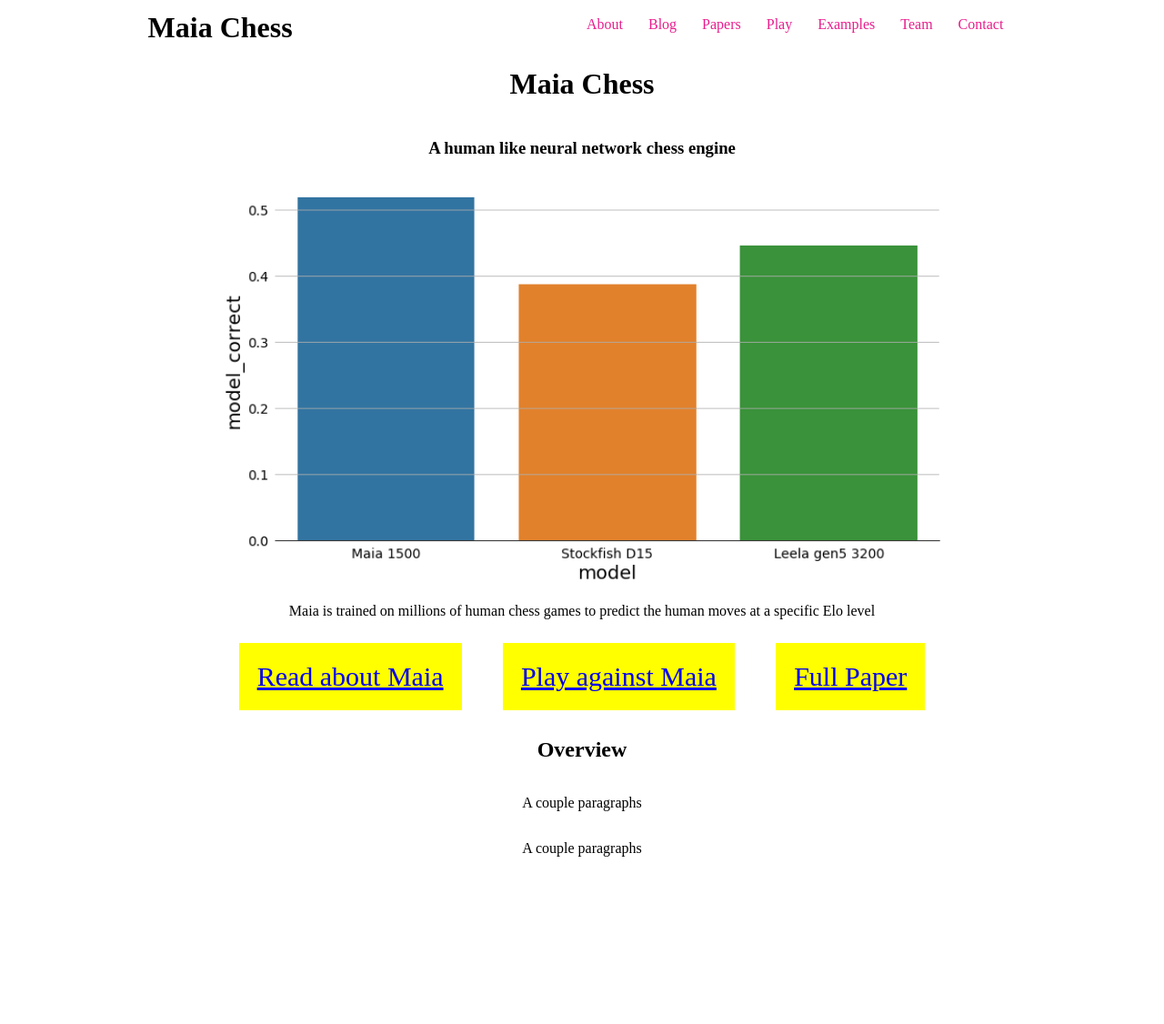
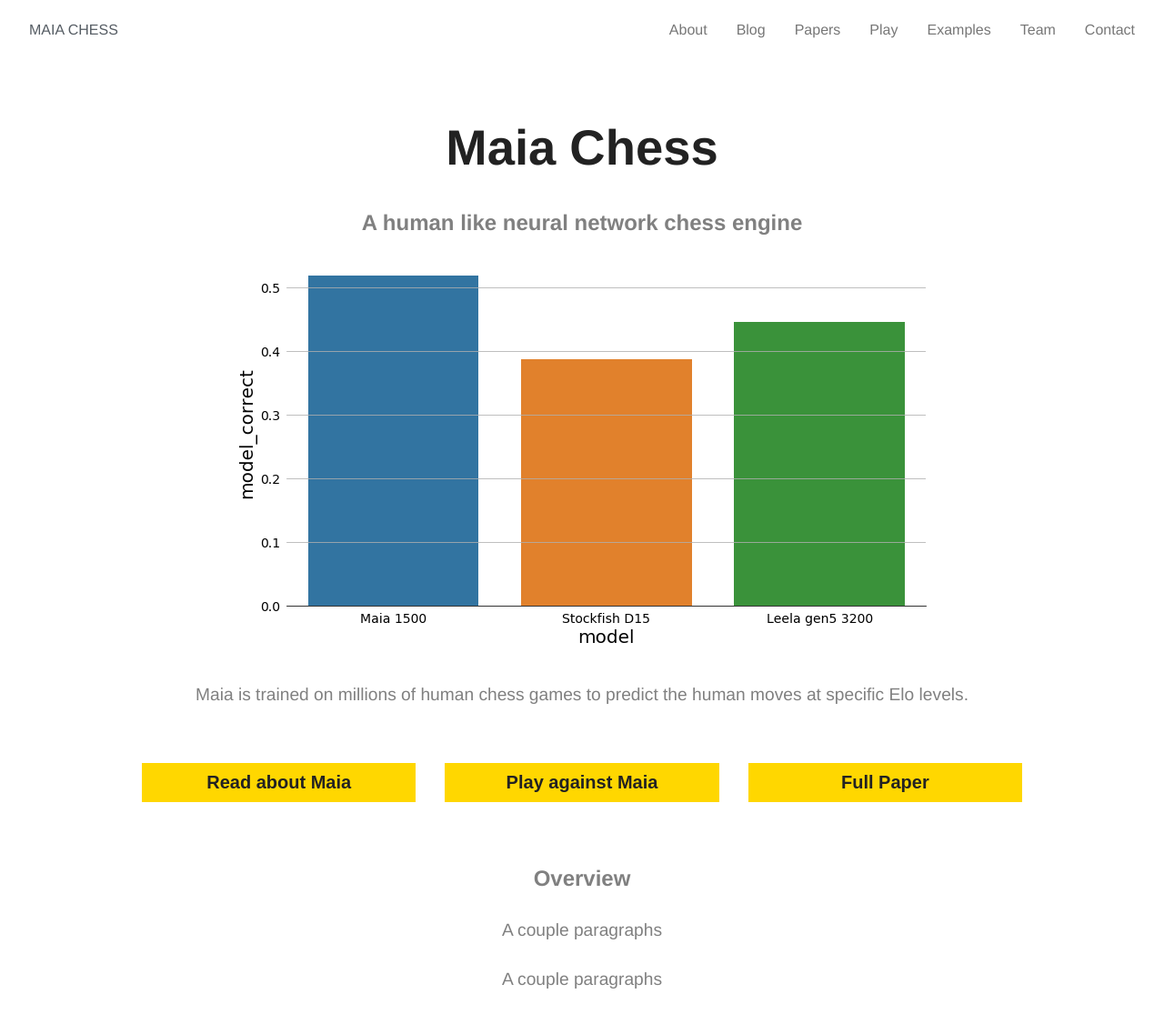
Before and after one commit to CSSLab/maia-site, a Jekyll site: the page built from index.html, in a window 1280 px wide and 1136 px high. Shown: the top 1126 px of the window at 91% size. Built offline with Jekyll 4.4.1, drawn with Linux system fonts in a browser that asks for light colours; nearby versions of some CDN libraries.

Commit message:
a bunch of style changes, include Pure.css

```diff
--- a/_config.yml
+++ b/_config.yml
@@ -1,6 +1,9 @@
 title: Maia Chess
 baseurl: ""
 url: "https://maiachess.com"
+
+sass:
+  sass_dir: assets/_sass
 
 permalink: pretty
 
--- a/_includes/head.html
+++ b/_includes/head.html
@@ -1,7 +1,16 @@
 <head>
-  <meta charset="utf-8">
-  <meta http-equiv="X-UA-Compatible" content="IE=edge">
-  <meta name="viewport" content="width=device-width, initial-scale=1">
-  <link rel="shortcut icon" type="image/x-icon" href="{{ "/assets/images/favicon.ico" | relative_url }}">
-  <link rel="stylesheet" href="{{ "/assets/css/style.css" | relative_url }}" />
+  <meta charset="utf-8" />
+  <meta http-equiv="X-UA-Compatible" content="IE=edge" />
+  <meta name="viewport" content="width=device-width, initial-scale=1" />
+  <link
+    rel="shortcut icon"
+    type="image/x-icon"
+    href="{{ '/assets/images/favicon.ico' | relative_url }}"
+  />
+  <link
+    rel="stylesheet"
+    href="https://unpkg.com/purecss@2.0.3/build/pure-min.css"
+  />
+  <link rel="stylesheet" href="https://unpkg.com/purecss@2.0.3/build/grids-responsive-min.css" />
+  <link rel="stylesheet" href="{{ '/assets/css/style.css' | relative_url }}" />
 </head>
--- a/_includes/header.html
+++ b/_includes/header.html
@@ -1,12 +1,12 @@
 <header>
-    <div class="main-nav">
-        <h1>
-            Maia Chess
-        </h1>
-        <nav>
-            {%- for path in site.header_pages -%}
-            <a  class="page-link" href="{{ path | relative_url }}">{{ path }}</a>
-            {%- endfor -%}
-        </nav>
-    </div>
+  <div class="pure-menu pure-menu-horizontal pure-menu-fixed main-nav">
+    <a href="/" class="pure-menu-heading"> Maia Chess </a>
+    <ul class="pure-menu-list">
+      {%- for path in site.header_pages -%}
+      <li class="pure-menu-item">
+        <a class="pure-menu-link page-link" href="{{ path | relative_url }}">{{ path }}</a>
+      </li>
+      {%- endfor -%}
+    </ul>
+  </div>
 </header>
--- /dev/null
+++ b/assets/_sass/common.scss
@@ -0,0 +1,12 @@
+$black: #222;
+
+body {
+  font-family: Helvetica Neue, Helvetica, Arial, sans-serif;
+  color: $black;
+}
+
+.content {
+  padding: 1rem;
+  max-width: 1000px;
+  margin: 0 auto;
+}
--- /dev/null
+++ b/assets/_sass/homepage.scss
@@ -0,0 +1,52 @@
+.homepage {
+  h1 {
+    font-size: 3.4rem;
+    text-align: center;
+  }
+
+  h2 {
+    color: gray;
+    text-align: center;
+    font-weight: 600;
+  }
+
+  p {
+    color: gray;
+    text-align: center;
+    font-size: 1.2rem;
+    margin: 2rem 0;
+    font-weight: 500;
+  }
+
+  .hero-image {
+    text-align: center;
+
+    img {
+      max-width: 80%;
+      max-height: 700px;
+    }
+  }
+
+  .homepage-nav {
+    margin: 4rem 0;
+  }
+
+  .homepage-nav-item {
+    margin-bottom: 1em;
+    a {
+      background-color: gold;
+      font-size: 20px;
+      display: flex;
+      align-items: center;
+      justify-content: center;
+      padding: 5px;
+      margin: 0 1rem;
+      height: 100%;
+
+      text-decoration: none;
+      font-weight: bold;
+      color: $black;
+    }
+    text-align: center;
+  }
+}
--- /dev/null
+++ b/assets/_sass/maia-header.scss
@@ -0,0 +1,23 @@
+body {
+  margin-top: 5rem;
+}
+
+header {
+  .main-nav {
+    padding: 1rem;
+  }
+
+  .pure-menu-list {
+    float: right;
+  }
+
+  // .pure-menu-item {
+  //   margin: 0 4px;
+  //
+  //   &:not(:first-child) .page-link::after {
+  //     content: "•";
+  //     position: absolute;
+  //     left: -7px;
+  //   }
+  // }
+}
--- a/assets/css/style.css
+++ /dev/null
@@ -1,50 +0,0 @@
-header h1 {
-    line-height: 45px;
-    font-size: 2rem;
-    margin: 0;
-    display:inline;
-}
-
-.main-nav {
-    display: flex;
-    justify-content: space-around;
-    flex-flow: row;
-}
-
-nav {
-    padding-left: 0;
-    margin-bottom: 0;
-    list-style: none;
-    float:right;
-}
-
-nav > a {
- padding:10px 14px;
- display:inline-block;
- font-weight:400;
- text-decoration:none;
- color:#e91d8d
-}
-
-.index-container {
-    max-width: 800px;
-    display: flex;
-    margin-left: auto;
-    margin-right: auto;
-    text-align: center;
-    justify-content: center;
-    flex-flow: column;
-}
-
-.index-nav {
-    display: flex;
-    justify-content: space-around;
-    flex-flow: row;
-}
-
-.index-nav > div {
-  background-color: yellow;
-  margin: 10px;
-  padding: 20px;
-  font-size: 30px;
-}
--- /dev/null
+++ b/assets/css/style.scss
@@ -0,0 +1,7 @@
+---
+# Main stylesheet
+---
+
+@import "common";
+@import "maia-header";
+@import "homepage";
--- a/index.html
+++ b/index.html
@@ -3,23 +3,33 @@
 title: Maia Chess
 ---
 
+<div class="content homepage">
+  <h1>Maia Chess</h1>
+  <h2>A human like neural network chess engine</h2>
 
-<div class="index-container">
+  <div class="hero-image">
+    <img src="assets/images/index.png" />
+  </div>
 
-    <h1> Maia Chess</h1>
-    <h3> A human like neural network chess engine</h3>
-    <img src="assets/images/index.png">
-    <p> Maia is trained on millions of human chess games to predict the human moves at a specific Elo level</p>
+  <p>
+    Maia is trained on millions of human chess games to predict the human moves
+    at specific Elo levels.
+  </p>
 
-    <div class="index-nav">
-        <div class="index-nav-section"><a href="#"> Read about Maia </a></div>
-        <div class="index-nav-section"><a href="#">Play against Maia </a></div>
-        <div class="index-nav-section"><a href="#"> Full Paper</a></div>
+  <div class="pure-g homepage-nav">
+    <div class="pure-u-1 pure-u-sm-1-3 homepage-nav-item">
+      <a href="#"> Read about Maia </a>
     </div>
+    <div class="pure-u-1 pure-u-sm-1-3 homepage-nav-item">
+      <a href="#"> Play against Maia </a>
+    </div>
+    <div class="pure-u-1 pure-u-sm-1-3 homepage-nav-item">
+      <a href="#"> Full Paper</a>
+    </div>
+  </div>
 
-    <h2> Overview </h2>
+  <h2>Overview</h2>
 
-    <p> A couple paragraphs</p>
-    <p> A couple paragraphs</p>
-
+  <p>A couple paragraphs</p>
+  <p>A couple paragraphs</p>
 </div>
```
Also changed, not shown: 3 other files.
